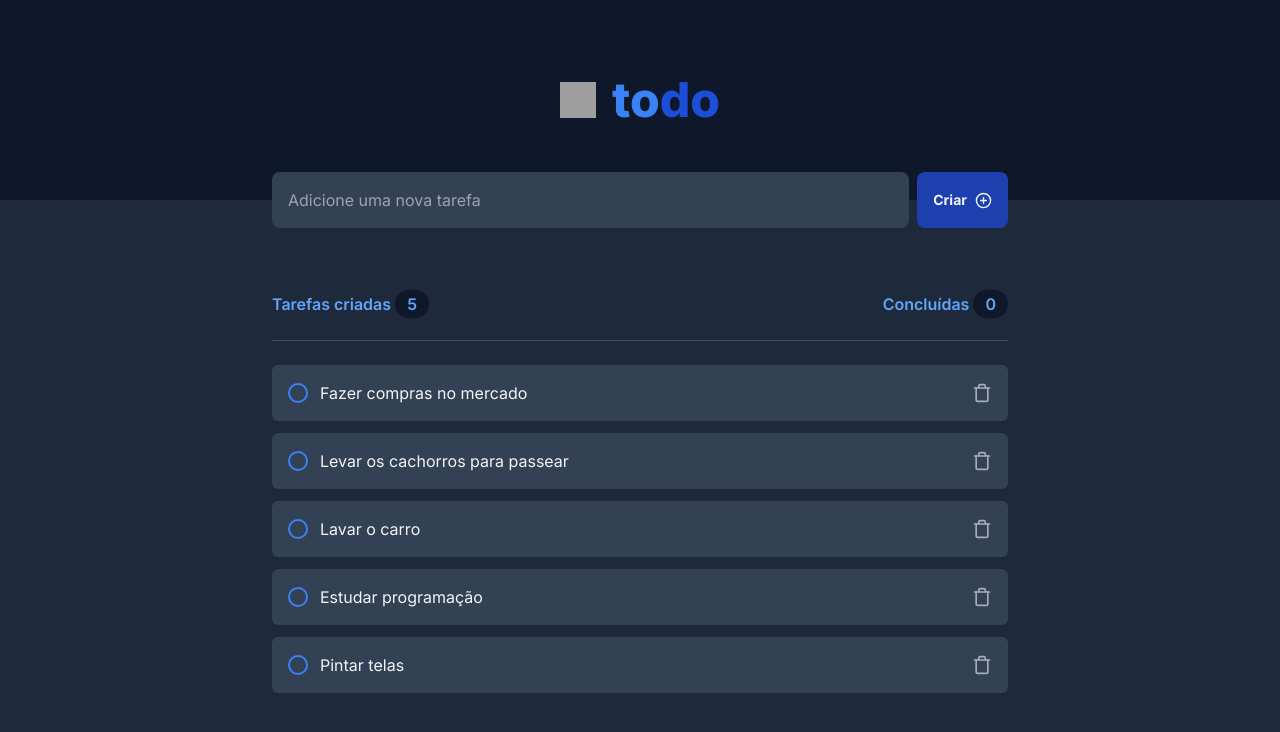
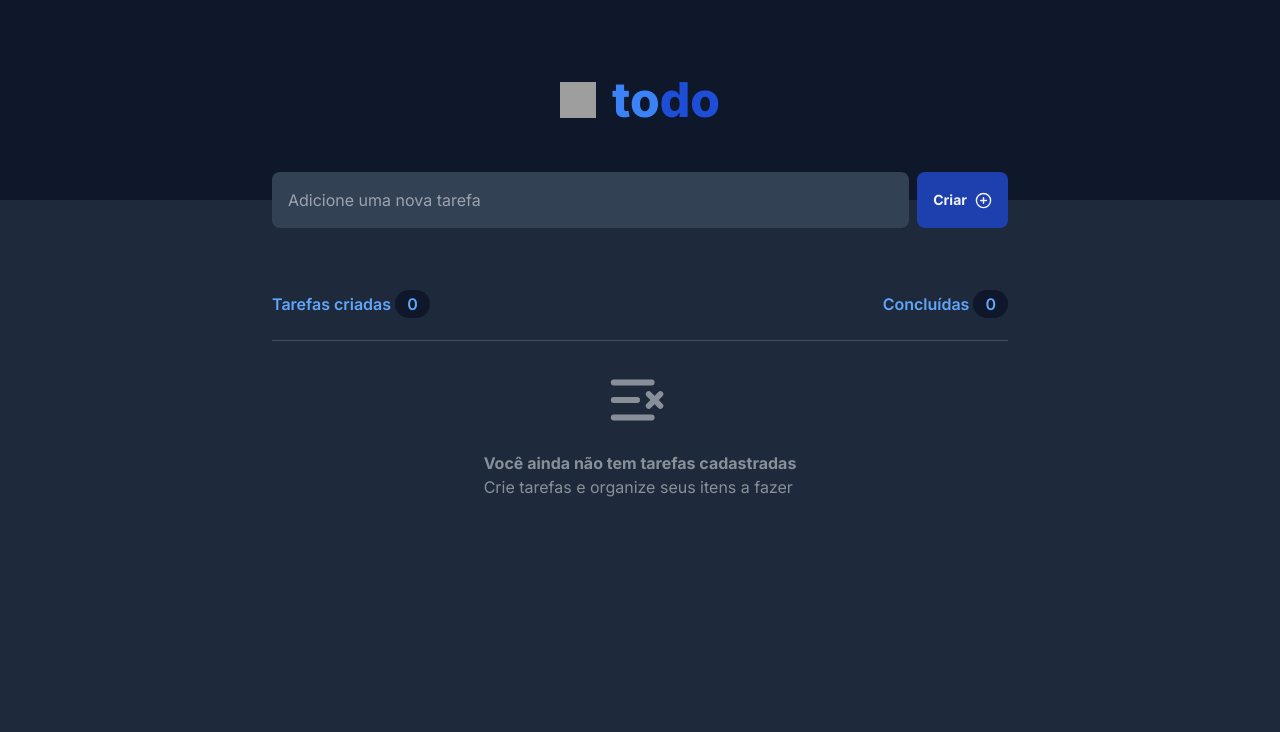
Before and after one commit to MatheusBorgesDev/2-do-list, a React (Vite) app: page / in a window 1280 px wide. Shown: the top 732 px of the page. Built offline with nearby package versions, Linux system fonts and the light colour scheme; grey boxes are pictures that could not be loaded.

Commit message:
feat: :sparkles: ensure show another info when to do list is empty

```diff
--- a/src/App.tsx
+++ b/src/App.tsx
@@ -3,16 +3,8 @@ import { Header } from "./components/header";
 import { ToDoItem } from "./components/to-do-item";
 import { PlusCircleIcon, ListX } from "lucide-react";
 
-const haveList = true;
-
 function App() {
-  const [toDoList, setToDoList] = useState<string[]>([
-    "Fazer compras no mercado",
-    "Levar os cachorros para passear",
-    "Lavar o carro",
-    "Estudar programação",
-    "Pintar telas",
-  ]);
+  const [toDoList, setToDoList] = useState<string[]>([]);
 
   const [task, setTask] = useState("");
 
@@ -76,7 +68,7 @@ function App() {
             </p>
           </div>
 
-          {haveList ? (
+          {toDoList.length !== 0 ? (
             <div className="flex flex-col gap-3">
               {toDoList.map((task) => (
                 <ToDoItem task={task} onDeleteComment={onDeleteComment} />
```
